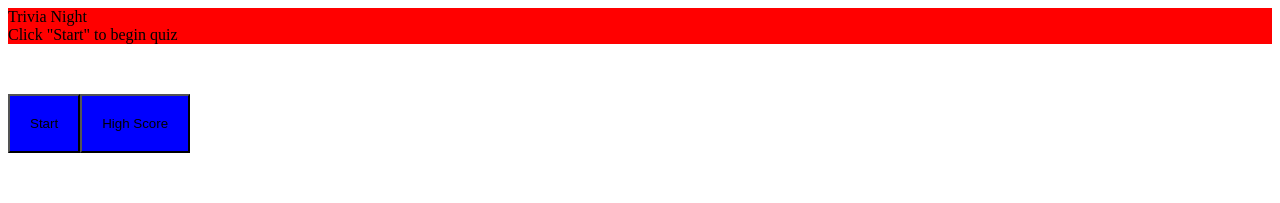
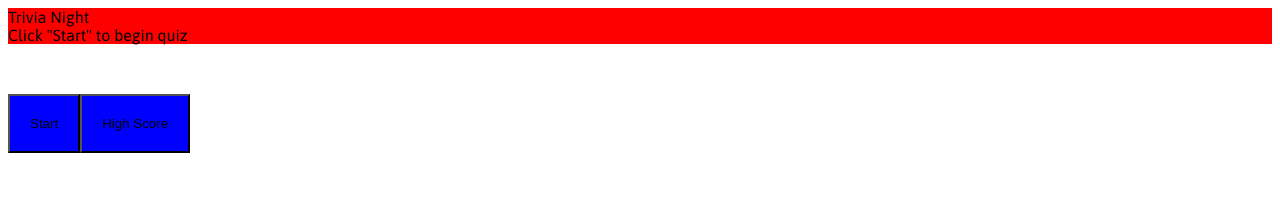
Before and after one commit to pociust/tandem-code-challenge, a Vue app: page / in a window 1280 px wide. Shown: the top 203 px of the page. Built offline with nearby package versions, Linux system fonts and the light colour scheme.

Commit message:
added google fonts

```diff
--- a/public/index.html
+++ b/public/index.html
@@ -5,6 +5,7 @@
     <meta http-equiv="X-UA-Compatible" content="IE=edge">
     <meta name="viewport" content="width=device-width,initial-scale=1.0">
     <link rel="icon" href="<%= BASE_URL %>favicon.ico">
+    <link href="https://fonts.googleapis.com/css2?family=Asap:wght@400;600&family=Fjalla+One&display=swap" rel="stylesheet">
     <title><%= htmlWebpackPlugin.options.title %></title>
   </head>
   <body>
--- a/src/App.vue
+++ b/src/App.vue
@@ -1,16 +1,18 @@
 <template lang="pug">
   #app
+    Header
     router-view
 </template>
 
 <script>
-import Landing from './pages/Landing.vue';
 export default {
+
   name: 'App',
-  components: { Landing },
+  // components: { NavBar },
 };
 </script>
 
 <style lang="sass">
-
+  #app
+    font-family: 'Asap', sans-serif
 </style>
```
